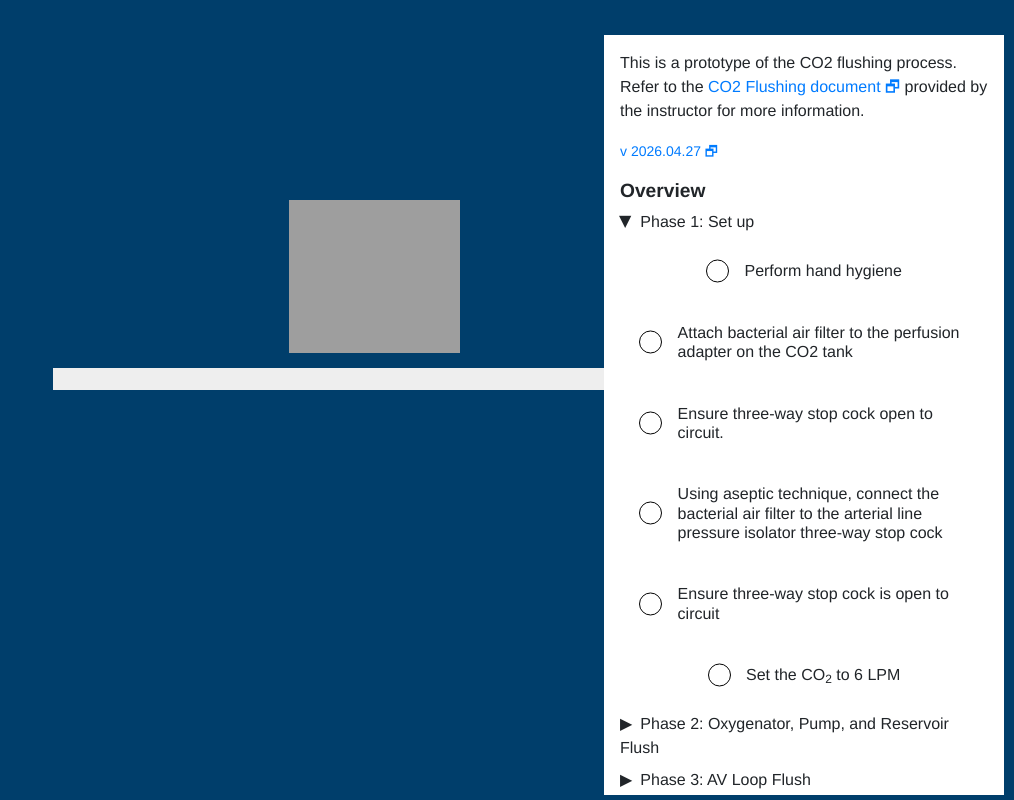
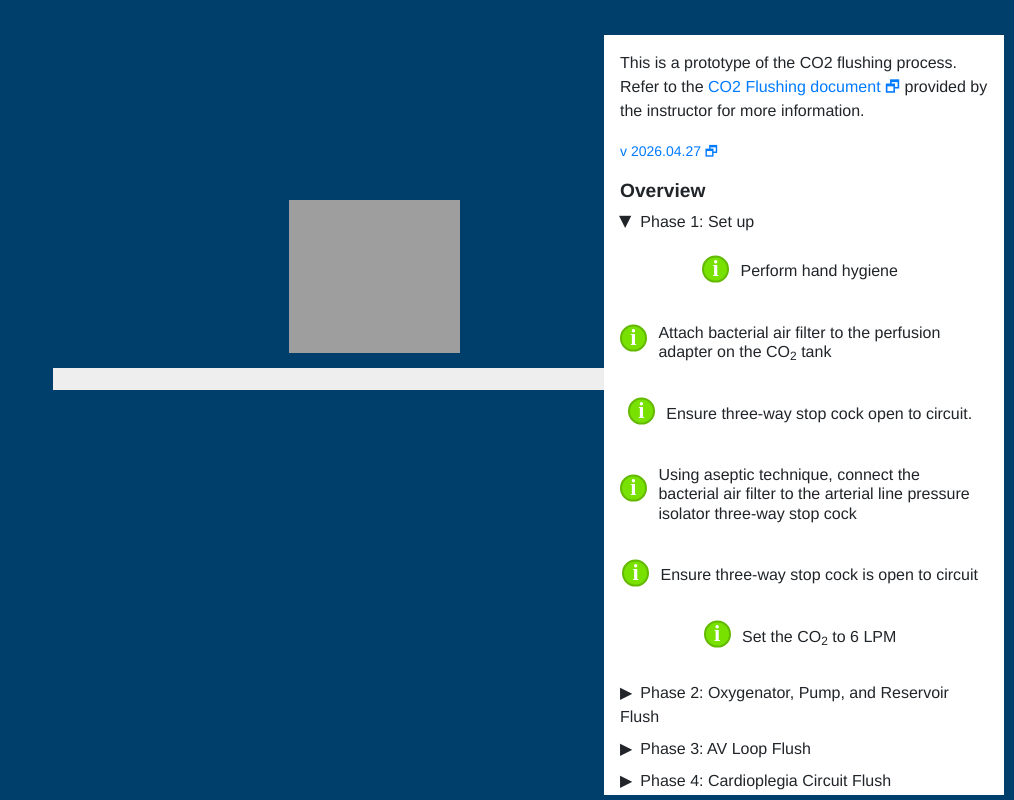
Before and after one commit to vie74050/MTV_HeartLungMachine_web, a website: page uploads/Builds/CO2Flushing/index.html in a window 1280 px wide. Both pictures are taken after a click on the element "Phase 1: Set up". Shown: the whole page, without its empty margins (266-1280 px from the left). Drawn offline with nearby package versions, Linux system fonts and the light colour scheme; files that its build step writes are made by us from their sources; no server answers; grey boxes are pictures that could not be loaded.

Commit message:
Updated overview text, list styling
Co-authored-by: Copilot <copilot@github.com>

```diff
--- a/uploads/Builds/CO2Flushing/custom.css
+++ b/uploads/Builds/CO2Flushing/custom.css
@@ -166,7 +166,7 @@ button:first-child:focus {
 ul.list-items-container {
     list-style-type: none;
     padding: 0;
-    margin: 0.5em 1.2em;
+    margin: 0.5em 0.5em 1em 0em;
     display: none;
     flex-direction: column;
     gap: 4px;
@@ -184,21 +184,24 @@ ul.list-items-container li {
     line-height: 1.2em;
 }
 ul.list-items-container li::before {
-    content: "";
+    content: "i";
     display: inline-block;
     width: 1.2em;
     height: 1.2em;
-    border: 1px solid #000000;
-    border-radius: 0.6em;
-    background: white;
+    border: 2px solid #63b900;
+    border-radius: 50%;
+    background: #79e100;
     margin-right: 0.5em;
     position: absolute;
     left: 0;
-    top: 50%;
+    top: 40%;
     transform: translateY(-50%);
-    font-size: 1.2em;
+    font-family: 'Times New Roman', Times, serif;
+    font-size: 1.4em;
+    font-weight: 800;
+    color: white;
     text-align: center;
-    line-height: 1.2em;
+    line-height: 1em;
 }
 ul.list-items-container li._checked::before {
     content: "✔";
--- a/uploads/Builds/CO2Flushing/index.html
+++ b/uploads/Builds/CO2Flushing/index.html
@@ -43,7 +43,7 @@
       <h4 >Phase 1: Set up</h4>
       <ul class="list-items-container">
         <li title="Click on the sink area">Perform hand hygiene</li>
-        <li title="Drag & drop the filter from the cart to the 3-way stopcock">Attach bacterial air filter to the perfusion adapter on the CO2 tank </li>
+        <li title="Drag & drop the filter from the supply line">Attach bacterial air filter to the perfusion adapter on the CO<sub>2</sub> tank </li>
         <li title="Click on the 3-way stopcock until it is in the open position">Ensure three-way stop cock open to circuit. </li>
         <li title="Drag the CO2 supply line to the stopcock">Using aseptic technique, connect the bacterial air filter to the arterial line pressure isolator three-way stop cock</li>
         <li title="Click on the stopcock to adjust it">Ensure three-way stop cock is open to circuit</li>
```
